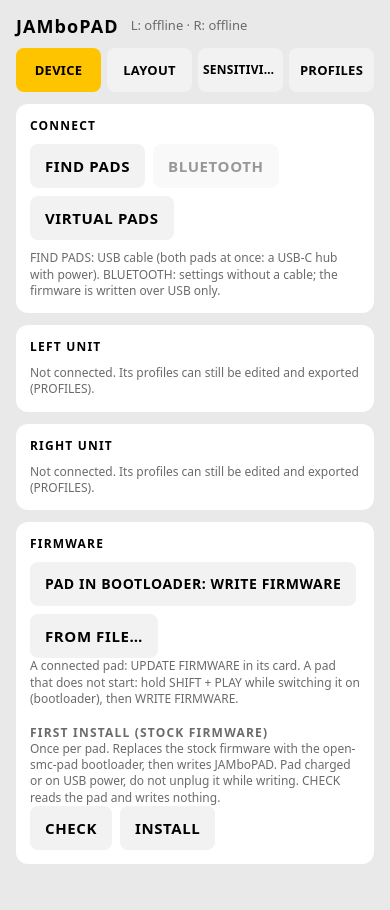
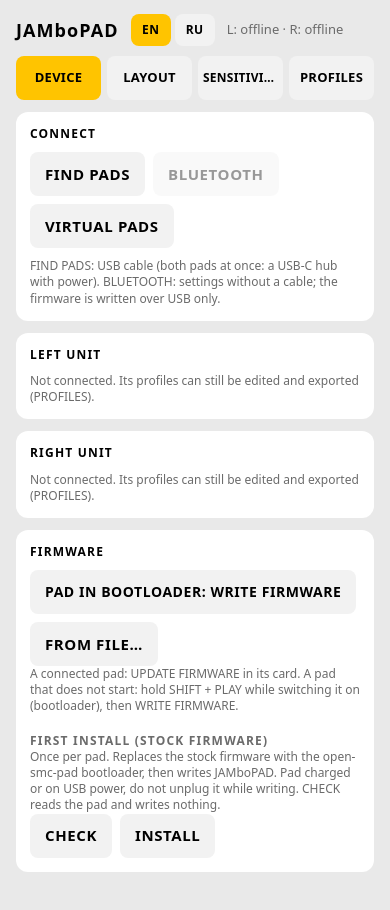
Before and after one commit to djPtrvch/SMC-Pad-Controller, a website built with Vite: page web/index.html in a window 390 px wide. Built offline with nearby package versions, Linux system fonts and the light colour scheme.

Commit message:
Configurator in Russian and English; docs for Bluetooth
- EN / RU switch in the header (browser language by default); phrases
  and composed texts translated after each render (web/src/i18n.ts)
- swatches visible on a light background, shorter Russian labels
- docs: SET_BLUETOOTH, event 66, the settings service, button actions

Co-Authored-By: Claude Opus 5.5 <noreply@anthropic.com>
Claude-Session: https://claude.ai/code/session_01KhsKTPnSmPBgqDuRt3vuh4

```diff
--- /dev/null
+++ b/web/src/i18n.ts
@@ -0,0 +1,186 @@
+// Russian / English. The interface is written in English; after each render translateTree() swaps
+// the texts it knows (whole phrases first, then the patterns of composed texts). The drawing of the
+// units (SVG) keeps the names printed on the device and the MIDI labels.
+
+export type Lang = 'en' | 'ru';
+
+const KEY = 'jambopad.lang';
+export let lang: Lang = (() => {
+  try {
+    const v = localStorage.getItem(KEY);
+    if (v === 'en' || v === 'ru') return v;
+  } catch { /* no storage */ }
+  return typeof navigator !== 'undefined' && navigator.language?.toLowerCase().startsWith('ru') ? 'ru' : 'en';
+})();
+
+export function setLang(l: Lang) {
+  lang = l;
+  try { localStorage.setItem(KEY, l); } catch { /* no storage */ }
+  document.documentElement.lang = l;
+}
+
+const RU: Record<string, string> = {
+  // tabs, header
+  DEVICE: 'УСТРОЙСТВО', LAYOUT: 'РАСКЛАДКА', SENSITIVITY: 'СИЛА УДАРА', PROFILES: 'ПРОФИЛИ',
+  SAVE: 'СОХРАНИТЬ', SAVED: 'СОХРАНЕНО', 'not connected': 'не подключено', offline: 'не подключён',
+  // device page
+  CONNECT: 'ПОДКЛЮЧЕНИЕ', 'FIND PADS': 'НАЙТИ ПЭДЫ', BLUETOOTH: 'BLUETOOTH', 'VIRTUAL PADS': 'ВИРТУАЛЬНЫЕ ПЭДЫ',
+  'FIND PADS: USB cable (both pads at once: a USB-C hub with power). BLUETOOTH: settings without a cable; the firmware is written over USB only.':
+    'НАЙТИ ПЭДЫ — по кабелю USB (оба пэда сразу — через USB-C хаб с питанием). BLUETOOTH — настройка без кабеля; прошивка пишется только по USB.',
+  'No other MIDI devices. Plug a pad in and tap FIND PADS again.': 'Других MIDI-устройств нет. Подключите пэд и снова нажмите НАЙТИ ПЭДЫ.',
+  'LEFT UNIT': 'ЛЕВЫЙ БЛОК', 'RIGHT UNIT': 'ПРАВЫЙ БЛОК',
+  'Not connected. Its profiles can still be edited and exported (PROFILES).': 'Не подключён. Его профили можно править и экспортировать (ПРОФИЛИ).',
+  SIDE: 'СТОРОНА', LEFT: 'ЛЕВЫЙ', RIGHT: 'ПРАВЫЙ', BOTH: 'ОБА', SHOW: 'ПОКАЗАТЬ',
+  'LEFT: turned by 180°, to the left of the other unit': 'ЛЕВЫЙ — повёрнут на 180°, стоит слева от второго блока',
+  'Bluetooth MIDI and settings without a cable; off saves the battery': 'Bluetooth MIDI и настройка без кабеля; выключенный бережёт батарею',
+  'MIDI OUT (3.5 mm)': 'MIDI OUT (3,5 мм)', 'FROM THE APP': 'ИЗ ПРИЛОЖЕНИЯ', CLOCK: 'КЛОК', ALL: 'ВСЁ', OFF: 'ВЫКЛ',
+  'CLOCK: clock, start and stop from JAMbo (SYNC → MIDI CLOCK → SEND, CLOCK OUTPUT: ALL OUTPUTS); ALL: everything the app sends to this pad':
+    'КЛОК — клок, старт и стоп из JAMbo (SYNC → MIDI CLOCK → SEND, CLOCK OUTPUT: ALL OUTPUTS); ВСЁ — всё, что приложение шлёт этому пэду',
+  'PAD MESSAGES': 'СООБЩЕНИЯ ПЭДА', 'the pads, buttons and knobs also go to MIDI OUT': 'пэды, кнопки и ручки тоже идут в MIDI OUT',
+  'TRS type A or B is the wiring inside the pad, not a setting: use the matching adapter (or a switchable one).':
+    'Тип TRS A или B — это проводка внутри пэда, а не настройка: нужен переходник того же типа (или переключаемый).',
+  DISCONNECT: 'ОТКЛЮЧИТЬ', 'UPDATE FIRMWARE': 'ОБНОВИТЬ ПРОШИВКУ', FIRMWARE: 'ПРОШИВКА',
+  'The pad restarts into its bootloader (the SHIFT light blinks). Tap CONNECT BOOTLOADER and pick “SMC-PAD bootloader”.':
+    'Пэд перезапускается в загрузчик (мигает подсветка SHIFT). Нажмите ПОДКЛЮЧИТЬ ЗАГРУЗЧИК и выберите «SMC-PAD bootloader».',
+  'CONNECT BOOTLOADER': 'ПОДКЛЮЧИТЬ ЗАГРУЗЧИК', CANCEL: 'ОТМЕНА',
+  'PAD IN BOOTLOADER: WRITE FIRMWARE': 'ПЭД В ЗАГРУЗЧИКЕ: ЗАПИСАТЬ ПРОШИВКУ', 'FROM FILE…': 'ИЗ ФАЙЛА…',
+  'A connected pad: UPDATE FIRMWARE in its card. A pad that does not start: hold SHIFT + PLAY while switching it on (bootloader), then WRITE FIRMWARE.':
+    'Подключённый пэд — ОБНОВИТЬ ПРОШИВКУ в его карточке. Пэд не запускается — держите SHIFT + PLAY при включении (загрузчик), затем ЗАПИСАТЬ ПРОШИВКУ.',
+  'Done: the pad restarts with the new firmware. Connect it again in a few seconds.': 'Готово: пэд перезапускается с новой прошивкой. Подключите его снова через несколько секунд.',
+  'FIRST INSTALL (STOCK FIRMWARE)': 'ПЕРВАЯ УСТАНОВКА (ЗАВОДСКАЯ ПРОШИВКА)',
+  'Once per pad. Replaces the stock firmware with the open-smc-pad bootloader, then writes JAMboPAD. Pad charged or on USB power, do not unplug it while writing. CHECK reads the pad and writes nothing.':
+    'Один раз на пэд. Заменяет заводскую прошивку загрузчиком open-smc-pad, затем пишет JAMboPAD. Пэд заряжен или на питании USB, во время записи не отключать. ПРОВЕРКА только читает пэд и ничего не пишет.',
+  CHECK: 'ПРОВЕРКА', INSTALL: 'УСТАНОВИТЬ', 'PAD RESTARTED: WRITE FIRMWARE': 'ПЭД ПЕРЕЗАПУЩЕН: ЗАПИСАТЬ ПРОШИВКУ',
+  'Now switch the pad OFF and ON again. The installer replaces the stock firmware (a few seconds), then the SHIFT light blinks: the bootloader is waiting.':
+    'Теперь выключите и снова включите пэд. Установщик заменит заводскую прошивку (несколько секунд), затем замигает SHIFT — загрузчик ждёт.',
+  'check only: nothing was written': 'только проверка: ничего не записано', 'directory and cfg_tool.bin as expected': 'каталог и cfg_tool.bin такие, как нужно',
+  'writing the installer and the staging area…': 'пишу установщик и промежуточную область…', 'read back OK': 'чтение после записи — совпадает', 'sector 0 OK': 'сектор 0 — готово',
+  // layout
+  'Tap a control to edit it. Changes go to the pads at once; SAVE writes them to their memory.':
+    'Тапните элемент, чтобы настроить его. Изменения сразу уходят в пэды; СОХРАНИТЬ записывает их в память.',
+  'IDENTIFY: touch a control on a pad — it lights up here. Check that the drawing matches the device.':
+    'ОПОЗНАТЬ: нажмите элемент на пэде — он подсветится здесь. Проверьте, что схема совпадает с устройством.',
+  IDENTIFY: 'ОПОЗНАТЬ', 'Virtual pad:': 'Виртуальный пэд:', HIT: 'УДАР', TURN: 'ПОВОРОТ', PRESS: 'НАЖАТЬ',
+  MESSAGE: 'СООБЩЕНИЕ', NOTE: 'НОТА', ACTION: 'ДЕЙСТВИЕ', CHANNEL: 'КАНАЛ', 'CC NUMBER': 'НОМЕР CC', PROGRAM: 'ПРОГРАММА',
+  MODE: 'РЕЖИМ', MOMENTARY: 'ПОКА НАЖАТА', TOGGLE: 'ВКЛ / ВЫКЛ', MIN: 'МИН', MAX: 'МАКС', SPEED: 'СКОРОСТЬ',
+  'min > max: inverted': 'мин > макс — наоборот', 'steps per click': 'шагов на щелчок',
+  ABSOLUTE: 'АБСОЛЮТНЫЙ', 'REL OFFSET 64': 'ОТНОС. OFFSET 64', "REL 2'S COMPL.": 'ОТНОС. 2’S COMPL.', 'REL SIGNED BIT': 'ОТНОС. SIGNED BIT',
+  'IDLE COLOR': 'ЦВЕТ В ПОКОЕ', 'PRESSED COLOR': 'ЦВЕТ ПРИ НАЖАТИИ', 'HOST COLOR': 'ЦВЕТ ОТ ПРИЛОЖЕНИЯ', 'when the app lights it': 'когда его зажигает приложение',
+  'APPLY TO LAYER': 'НА ВЕСЬ СЛОЙ', 'NUMBER PADS FROM HERE': 'НУМЕРОВАТЬ ОТСЮДА',
+  LAYER: 'СЛОЙ', 'OCTAVE UP': 'ОКТАВА ВВЕРХ', 'OCTAVE DOWN': 'ОКТАВА ВНИЗ', 'KEY NOTE (HOLD)': 'ТОНИКА (УДЕРЖАНИЕ)', 'PROFILE (BANK)': 'ПРОФИЛЬ (БАНК)', PROFILE: 'ПРОФИЛЬ',
+  'switches the pads to this layer': 'переключает пэды на этот слой',
+  'Hold the button: the three lower rows of pads are C … B, the key note is lit; tap a pad to pick it. The pad tells the app.':
+    'Держите кнопку: три нижних ряда пэдов — C … B, тоника подсвечена; тап по пэду выбирает её. Пэд сообщает её приложению.',
+  'Switches Bluetooth on and off; the button is lit while it is on.': 'Включает и выключает Bluetooth; кнопка горит, пока он включён.',
+  'a bank of settings: layout, sensitivity, layers': 'банк настроек: раскладка, чувствительность, слои',
+  TYPE: 'ТИП', CUSTOM: 'СВОЙ', KEYS: 'КЛАВИШИ', 'layer 1 is always there': 'слой 1 есть всегда',
+  'set a button to ACTION → LAYER to pick it': 'чтобы выбирать его, назначьте кнопке ДЕЙСТВИЕ → СЛОЙ',
+  'START LAYER': 'СТАРТОВЫЙ СЛОЙ', 'the pads show it after power-up and profile change': 'пэды показывают его после включения и смены профиля',
+  'JAMbo: MIDI → NOTES': 'JAMbo: MIDI → NOTES', CHROMATIC: 'ХРОМАТИКА', 'IN KEY': 'В ГАММЕ',
+  'only the notes of the scale': 'только ноты гаммы', 'all notes, the scale lit (as MPC)': 'все ноты, гамма подсвечена (как в MPC)',
+  'ROW STEP': 'ШАГ РЯДА', 'scale degrees per row': 'ступеней гаммы на ряд', 'semitones per row (4 = MPC, 5 = fourths)': 'полутонов на ряд (4 — как MPC, 5 — кварты)',
+  'ROOT COLOR': 'ЦВЕТ ТОНИКИ', 'SCALE COLOR': 'ЦВЕТ ГАММЫ', 'OUT OF SCALE': 'ВНЕ ГАММЫ', SCALE: 'ГАММА',
+  'FOLLOW JAMbo': 'КАК В JAMbo', 'the app sends its scale, key note and octave': 'приложение присылает гамму, тонику и октаву',
+  'KEY NOTE': 'ТОНИКА', OCTAVE: 'ОКТАВА', 'SEND THIS SCALE TO THE PAD': 'ОТПРАВИТЬ ГАММУ В ПЭД',
+  LOCAL: 'В ПЭДЕ', HOST: 'ОТ ПРИЛОЖЕНИЯ',
+  // palette
+  WHITE: 'БЕЛЫЙ', RED: 'КРАСНЫЙ', 'ORANGE-RED': 'КРАСНО-ОРАНЖЕВЫЙ', ORANGE: 'ОРАНЖЕВЫЙ', YELLOW: 'ЖЁЛТЫЙ', LIME: 'САЛАТОВЫЙ',
+  GREEN: 'ЗЕЛЁНЫЙ', MINT: 'МЯТНЫЙ', CYAN: 'БИРЮЗОВЫЙ', SKY: 'ГОЛУБОЙ', BLUE: 'СИНИЙ', INDIGO: 'ИНДИГО', VIOLET: 'ФИОЛЕТОВЫЙ',
+  MAGENTA: 'ПУРПУРНЫЙ', PINK: 'РОЗОВЫЙ',
+  // scales
+  Major: 'Мажор', Minor: 'Минор', Dorian: 'Дорийский', Phrygian: 'Фригийский', Lydian: 'Лидийский', Mixolydian: 'Миксолидийский',
+  Locrian: 'Локрийский', 'Harm Minor': 'Гармонический минор', 'Pent Major': 'Пентатоника мажор', 'Pent Minor': 'Пентатоника минор', Chromatic: 'Хроматическая',
+  // sensitivity
+  'VELOCITY CURVE': 'КРИВАЯ СИЛЫ УДАРА', LINEAR: 'ЛИНЕЙНАЯ', SOFT: 'МЯГКАЯ', HARD: 'ЖЁСТКАЯ', EXP: 'ЭКСП', LOG: 'ЛОГ', 'S-CURVE': 'S-КРИВАЯ',
+  FIXED: 'ПОСТОЯННАЯ', 'Drag the yellow points up and down.': 'Двигайте жёлтые точки вверх и вниз.',
+  'FIXED VELOCITY': 'ПОСТОЯННАЯ СИЛА', 'VELOCITY MIN': 'СИЛА МИН', 'VELOCITY MAX': 'СИЛА МАКС', PADS: 'ПЭДЫ',
+  'ON THRESHOLD': 'ПОРОГ НАЖАТИЯ', 'lower = more sensitive': 'ниже — чувствительнее', 'OFF THRESHOLD': 'ПОРОГ ОТПУСКАНИЯ',
+  'FULL SCALE': 'ПОЛНАЯ СИЛА', 'peak for velocity 127': 'пик для силы 127', ATTACK: 'АТАКА', 'ms to find the peak': 'мс на поиск пика',
+  'Connect a device to see live pressure.': 'Подключите пэд, чтобы видеть давление вживую.',
+  'tap a pad above to pick it': 'выберите пэд тапом выше', 'AUTO CALIBRATE': 'АВТОКАЛИБРОВКА', FINISH: 'ГОТОВО',
+  AFTERTOUCH: 'AFTERTOUCH', POLY: 'POLY', THRESHOLD: 'ПОРОГ', INTERVAL: 'ИНТЕРВАЛ', 'ms between messages': 'мс между сообщениями',
+  'hit strength →': 'сила удара →', 'velocity →': 'сила (velocity) →',
+  // profiles
+  'On the device: hold PAD BANK + KNOB BANK and tap a pad of the top row to switch profiles 1–4.':
+    'На пэде: держите PAD BANK + KNOB BANK и нажмите пэд верхнего ряда — профили 1–4.',
+  ACTIVE: 'АКТИВНЫЙ', 'MAKE ACTIVE': 'СДЕЛАТЬ АКТИВНЫМ', EDITING: 'ПРАВИТСЯ', EDIT: 'ПРАВИТЬ', 'COPY TO…': 'КОПИРОВАТЬ В…',
+  RESET: 'СБРОС', EXPORT: 'ЭКСПОРТ', IMPORT: 'ИМПОРТ', name: 'имя',
+  // errors and questions
+  'no answer from the device': 'устройство не отвечает', 'the port is gone': 'порт пропал', 'no firmware in this build of the page': 'в этой сборке страницы нет прошивки',
+  'not a JAMboPAD profile': 'это не профиль JAMboPAD', 'unknown profile format': 'неизвестный формат профиля',
+  'the installer images are not in this build of the page': 'в этой сборке страницы нет образов установщика', 'the installer images are damaged': 'образы установщика повреждены',
+  'no “SMC-PAD-Private” MIDI port: is the pad with the stock firmware plugged in?': 'нет MIDI-порта «SMC-PAD-Private»: подключён ли пэд с заводской прошивкой?',
+  'the stock firmware does not answer on its Private MIDI port': 'заводская прошивка не отвечает на своём порту Private',
+  'not an SMC-PAD': 'это не SMC-PAD', 'restored the original sector 0': 'исходный сектор 0 восстановлен',
+  'read-back mismatch in free flash (sector 0 untouched, nothing to undo)': 'после записи в свободную память данные не совпали (сектор 0 не тронут, отменять нечего)',
+  'COULD NOT RESTORE SECTOR 0 — do not switch the pad off; keep this page open and ask': 'НЕ УДАЛОСЬ ВОССТАНОВИТЬ СЕКТОР 0 — не выключайте пэд, не закрывайте страницу и напишите разработчику',
+  'Install the bootloader over the stock firmware? Going back to the stock firmware later needs extra hardware (a Raspberry Pi Pico).':
+    'Установить загрузчик вместо заводской прошивки? Вернуть заводскую прошивку потом можно только с дополнительной платой (Raspberry Pi Pico).',
+  'Load the JAMbo layout for this side into all 4 profiles of this unit? (Its profiles are replaced.)':
+    'Загрузить раскладку JAMbo для этой стороны во все 4 профиля блока? (Его профили будут заменены.)',
+  'This connection is Bluetooth: switching it off disconnects. Go on?': 'Это подключение по Bluetooth: выключение его разорвёт. Продолжить?',
+};
+
+// composed texts: [pattern, replacement]
+const RU_PATTERNS: [RegExp, string | ((...m: string[]) => string)][] = [
+  [/^LEFT · LAYER (\d)$/, 'ЛЕВЫЙ · СЛОЙ $1'],
+  [/^RIGHT · LAYER (\d)$/, 'ПРАВЫЙ · СЛОЙ $1'],
+  [/^(LEFT|RIGHT) · LAYER (\d) · PAD row (\d), column (\d)$/, (_, s, l, r, c) => `${s === 'LEFT' ? 'ЛЕВЫЙ' : 'ПРАВЫЙ'} · СЛОЙ ${l} · ПЭД ряд ${r}, столбец ${c}`],
+  [/^(LEFT|RIGHT) · BUTTON (.+)$/, (_, s, b) => `${s === 'LEFT' ? 'ЛЕВЫЙ' : 'ПРАВЫЙ'} · КНОПКА ${b}`],
+  [/^(LEFT|RIGHT) · KNOB row (\d), column (\d)$/, (_, s, r, c) => `${s === 'LEFT' ? 'ЛЕВЫЙ' : 'ПРАВЫЙ'} · РУЧКА ряд ${r}, столбец ${c}`],
+  [/^LAYER (\d)( KEYS)?$/, (_, n, k) => `СЛОЙ ${n}${k ? ' КЛАВИШИ' : ''}`],
+  [/^PROFILE (\d)$/, 'ПРОФИЛЬ $1'],
+  [/^LED MODE · (LEFT|RIGHT)$/, (_, s) => `ПОДСВЕТКА · ${s === 'LEFT' ? 'ЛЕВЫЙ' : 'ПРАВЫЙ'}`],
+  [/^GAIN · PAD (\d+)$/, 'УСИЛЕНИЕ · ПЭД $1'],
+  [/^picked by (.+)$/, 'выбирается кнопкой $1'],
+  [/^lowest note (.+)$/, 'нижняя нота $1'],
+  [/^(LEFT|RIGHT) \(offline\)$/, (_, s) => `${s === 'LEFT' ? 'ЛЕВЫЙ' : 'ПРАВЫЙ'} (не подключён)`],
+  [/^Writing… (\d+)% — do not unplug the pad\.$/, 'Запись… $1% — не отключайте пэд.'],
+  [/^pad (\d+): peak (\d+) → (\d+) → velocity (\d+)$/, 'пэд $1: пик $2 → $3 → сила $4'],
+  [/^Hit every pad as hard as you can \((\d+)\/16\), then FINISH\.$/, 'Ударьте по каждому пэду как можно сильнее ($1/16), затем ГОТОВО.'],
+  [/^(.+) · firmware (.+) · profile (\d) active$/, '$1 · прошивка $2 · активен профиль $3'],
+  [/^MIDI ports: (.*)$/, 'MIDI-порты: $1'],
+  [/^This browser has no (.+)\. Use Chrome on Android \(or on a computer\)\. Safari and every browser on iPad cannot talk to the pads; the virtual pads work everywhere\.$/,
+    'В этом браузере нет $1. Откройте страницу в Chrome на Android (или на компьютере). Safari и все браузеры на iPad не могут работать с пэдами; виртуальные пэды работают везде.'],
+  [/^(.+) does not answer: it probably runs the stock firmware\. Install the JAMboPAD firmware first \(FIRST INSTALL below\)\.$/,
+    '$1 не отвечает: скорее всего, на нём заводская прошивка. Сначала установите JAMboPAD (ПЕРВАЯ УСТАНОВКА ниже).'],
+  [/^Reset profile (\d) to the JAMbo layout\?$/, 'Сбросить профиль $1 к раскладке JAMbo?'],
+  [/^Both units are set to (LEFT|RIGHT): change the side of one of them \(DEVICE\)\.$/, (_, s) => `Оба блока — ${s === 'LEFT' ? 'ЛЕВЫЕ' : 'ПРАВЫЕ'}: смените сторону у одного из них (УСТРОЙСТВО).`],
+  [/^device: (.+)$/, 'устройство: $1'],
+  [/^(.+): this pad's firmware is not the one the installer was built for\. Nothing was written\.$/, '$1: прошивка этого пэда не та, под которую собран установщик. Ничего не записано.'],
+  [/^cfg_tool\.bin differs from the one the installer was built with\. Nothing was written\.$/, 'cfg_tool.bin отличается от того, с которым собран установщик. Ничего не записано.'],
+  [/^stock firmware (.+)$/, 'заводская прошивка $1'],
+  [/^(.+) · editing$/, '$1 · правится'],
+];
+
+export function t(s: string): string {
+  if (lang === 'en') return s;
+  const exact = RU[s];
+  if (exact) return exact;
+  for (const [re, rep] of RU_PATTERNS) {
+    if (re.test(s)) return s.replace(re, rep as string);
+  }
+  return s;
+}
+
+// translates the texts and the titles under root, except inside the drawings of the units
+export function translateTree(root: HTMLElement) {
+  if (lang === 'en') return;
+  const walker = document.createTreeWalker(root, NodeFilter.SHOW_TEXT, {
+    acceptNode: (n) => (n.parentElement?.closest('svg') ? NodeFilter.FILTER_REJECT : NodeFilter.FILTER_ACCEPT),
+  });
+  const nodes: Text[] = [];
+  while (walker.nextNode()) nodes.push(walker.currentNode as Text);
+  for (const n of nodes) {
+    const raw = n.data, s = raw.trim();
+    if (!s) continue;
+    const r = t(s);
+    if (r !== s) n.data = raw.replace(s, r);
+  }
+  root.querySelectorAll<HTMLElement>('[title], [placeholder], [aria-label]').forEach((el) => {
+    for (const a of ['title', 'placeholder', 'aria-label']) {
+      const v = el.getAttribute(a);
+      if (v) el.setAttribute(a, t(v));
+    }
+  });
+}
--- a/web/src/main.ts
+++ b/web/src/main.ts
@@ -1,6 +1,7 @@
 // JamboPad configurator: tabs, header with SAVE, status line.
 import { Tab, anyUnsaved, app, changed, onChange, run } from './state';
-import { fitText, h } from './ui/dom';
+import { fitText, h, segmented } from './ui/dom';
+import { lang, setLang, translateTree } from './i18n';
 import { devicePage } from './ui/devicepage';
 import { layoutPage } from './ui/layout';
 import { profilesPage } from './ui/profiles';
@@ -21,6 +22,7 @@ function header(): HTMLElement {
   const unsaved = anyUnsaved();
   return h('header', {},
     h('div', { class: 'brand' }, 'JAMboPAD'),
+    h('div', { class: 'lang' }, segmented(['EN', 'RU'], lang === 'ru' ? 1 : 0, (v) => { setLang(v ? 'ru' : 'en'); changed(); })),
     h('div', { class: 'status' }, status),
     app.units.some((u) => u.dev) ? h('button', {
       class: unsaved ? 'primary' : '',
@@ -47,6 +49,7 @@ function render() {
       page,
     ].filter((x): x is HTMLElement => x !== null),
   );
+  translateTree(root);
   fitText(root);
   window.scrollTo(0, scroll);
 }
@@ -73,4 +76,5 @@ window.addEventListener('beforeunload', (e) => {
   if (anyUnsaved()) e.preventDefault();
 });
 
+setLang(lang);
 render();
--- a/web/src/style.css
+++ b/web/src/style.css
@@ -106,7 +106,8 @@ svg .small { font-size: 11px; }
 
 /* colour swatches: 8 x 2, tap to pick */
 .swatches { display: grid; grid-template-columns: repeat(8, 1fr); gap: 6px; }
-.swatch { min-height: 34px; padding: 0; border-radius: 8px; border: 2px solid transparent; }
+.swatch { min-height: 34px; padding: 0; border-radius: 8px; border: 2px solid rgba(128, 128, 128, .35); }
 .swatch.off { background: #111 linear-gradient(135deg, transparent 46%, #666 46%, #666 54%, transparent 54%); }
 .swatch.on { border-color: var(--fg); box-shadow: 0 0 0 2px var(--bg) inset; }
 .editor .field:has(.swatches) { grid-column: 1 / -1; }
+.lang .seg button { min-height: 32px; min-width: 40px; font-size: 12px; padding: 0 6px; }
--- a/web/src/ui/devicepage.ts
+++ b/web/src/ui/devicepage.ts
@@ -1,3 +1,4 @@
+import { t } from '../i18n';
 // DEVICE: connect the pads (Web MIDI) or virtual ones, each unit's side and MIDI OUT, firmware.
 import { Device, DeviceError, bluetoothLink, bluetoothSupported, midiLink, midiPorts, midiSupported, usbSupported } from '../device';
 import { DfuDevice } from '../dfu';
@@ -89,7 +90,7 @@ function unitCard(u: Unit): HTMLElement {
       if (u.sim) u.sim.side = v as Side;
       swapSides(u);
       const moved = app.units[v as Side];
-      if (confirm('Load the JAMbo layout for this side into all 4 profiles of this unit? (Its profiles are replaced.)')) {
+      if (confirm(t('Load the JAMbo layout for this side into all 4 profiles of this unit? (Its profiles are replaced.)'))) {
         await moved.dev!.factoryReset();
         for (let i = 0; i < PROFILES; i++) moved.profiles[i] = await moved.dev!.getProfile(i);
         moved.hello!.active = 0;
@@ -99,7 +100,7 @@ function unitCard(u: Unit): HTMLElement {
       }
     })), 'LEFT: turned by 180°, to the left of the other unit'),
     toggle('BLUETOOTH', !!hello.ble, (v) => {
-      if (!v && u.dev!.link.name.startsWith('JAMboPAD') && !confirm('This connection is Bluetooth: switching it off disconnects. Go on?')) return;
+      if (!v && u.dev!.link.name.startsWith('JAMboPAD') && !confirm(t('This connection is Bluetooth: switching it off disconnects. Go on?'))) return;
       run('bluetooth', async () => {
         await u.dev!.setBluetooth(v);
         hello.ble = v ? 1 : 0;
--- a/web/src/ui/install.ts
+++ b/web/src/ui/install.ts
@@ -1,3 +1,4 @@
+import { t } from '../i18n';
 // FIRST INSTALL: the open-smc-pad bootloader over the stock firmware, then the JAMboPAD firmware over DFU.
 import { midiAccess, midiSupported } from '../device';
 import { InstallFiles, SincoLink, installFromStock } from '../sinco';
@@ -65,7 +66,7 @@ export function installSection(writeFirmware: () => void): HTMLElement {
         h('button', {
           disabled: !midiSupported() || busy,
           onclick: () => {
-            if (!confirm('Install the bootloader over the stock firmware? Going back to the stock firmware later needs extra hardware (a Raspberry Pi Pico).')) return;
+            if (!confirm(t('Install the bootloader over the stock firmware? Going back to the stock firmware later needs extra hardware (a Raspberry Pi Pico).'))) return;
             run('install', () => go(false));
           },
         }, 'INSTALL')),
--- a/web/src/ui/profiles.ts
+++ b/web/src/ui/profiles.ts
@@ -1,3 +1,4 @@
+import { t } from '../i18n';
 // PROFILES: four sets of settings on the device; pick, rename, copy, reset, export, import.
 import { NAME_LEN, PROFILES, cloneProfile, defaultProfile, deserializeProfile, serializeProfile } from '../protocol';
 import { changed, profileEdited, report, run, unit } from '../state';
@@ -47,7 +48,7 @@ export function profilesPage(): HTMLElement {
       }, h('option', { value: -1 }, 'COPY TO…'), ...Array.from({ length: PROFILES }, (_, k) => k).filter((k) => k !== i).map((k) => h('option', { value: k }, `PROFILE ${k + 1}`))),
       h('button', {
         onclick: () => {
-          if (!confirm(`Reset profile ${i + 1} to the JAMbo layout?`)) return;
+          if (!confirm(t(`Reset profile ${i + 1} to the JAMbo layout?`))) return;
           u.profiles[i] = defaultProfile(u.side);
           run('reset', () => pushAll([i]));
         },
--- a/web/src/ui/sensitivity.ts
+++ b/web/src/ui/sensitivity.ts
@@ -1,3 +1,4 @@
+import { t } from '../i18n';
 // SENSITIVITY: velocity curve, thresholds, aftertouch, per-pad gain with live pressure.
 import { DeviceEvent } from '../device';
 import { AT_MODES, CURVES, CURVE_CUSTOM, CURVE_FIXED, PADS, padAt, velocityLut } from '../protocol';
@@ -46,8 +47,8 @@ function curveCanvas(): HTMLCanvasElement {
     }
     g.globalAlpha = 1;
     g.fillStyle = dim; g.font = '22px system-ui';
-    g.fillText('hit strength →', pad, 600 - 8);
-    g.save(); g.translate(26, pad + size); g.rotate(-Math.PI / 2); g.fillText('velocity →', 0, 0); g.restore();
+    g.fillText(t('hit strength →'), pad, 600 - 8);
+    g.save(); g.translate(26, pad + size); g.rotate(-Math.PI / 2); g.fillText(t('velocity →'), 0, 0); g.restore();
     const lut = velocityLut(p.sens);
     g.strokeStyle = fg; g.lineWidth = 4;
     g.beginPath();
```
Also changed, not shown: CLAUDE.md (+3 -1 lines), docs/sysex.md (+15 -4 lines).
